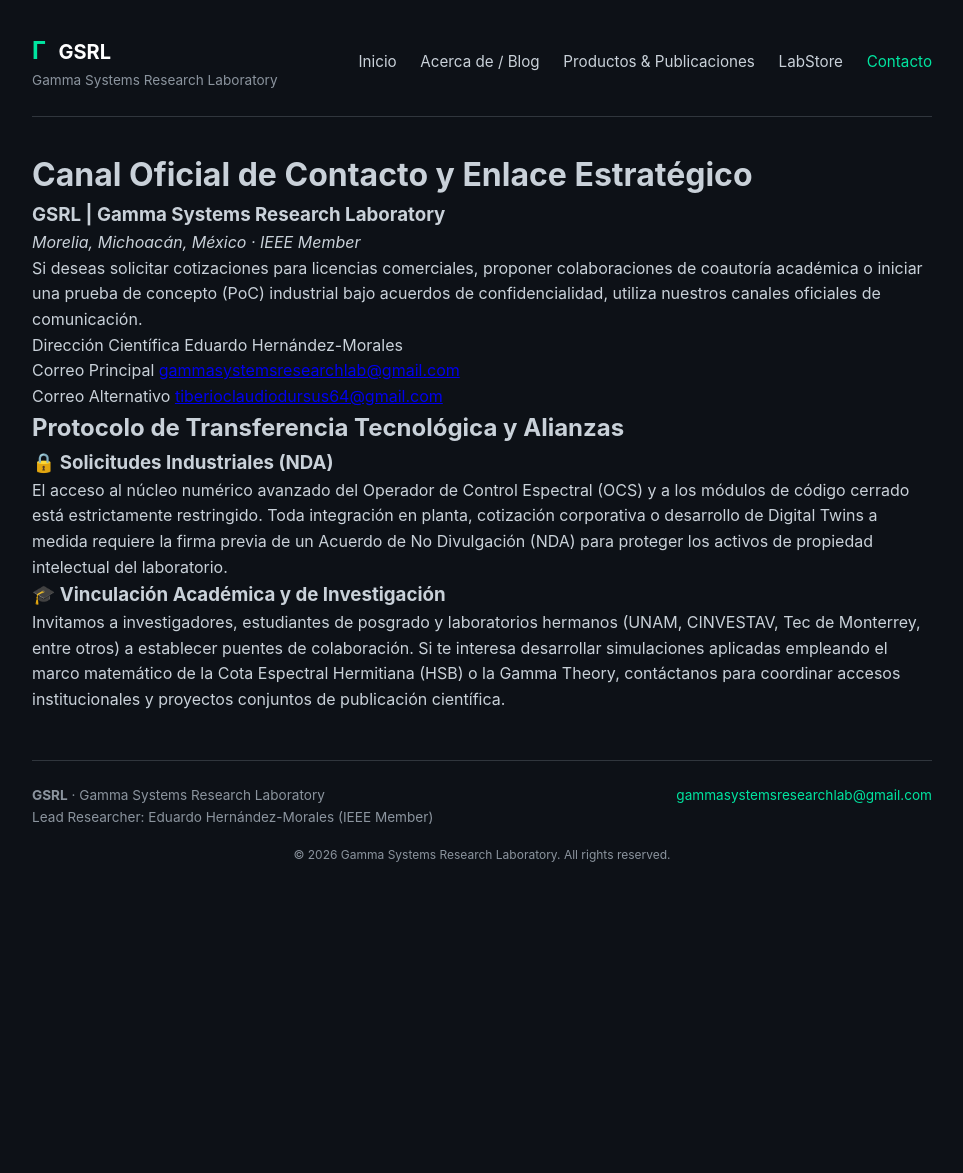
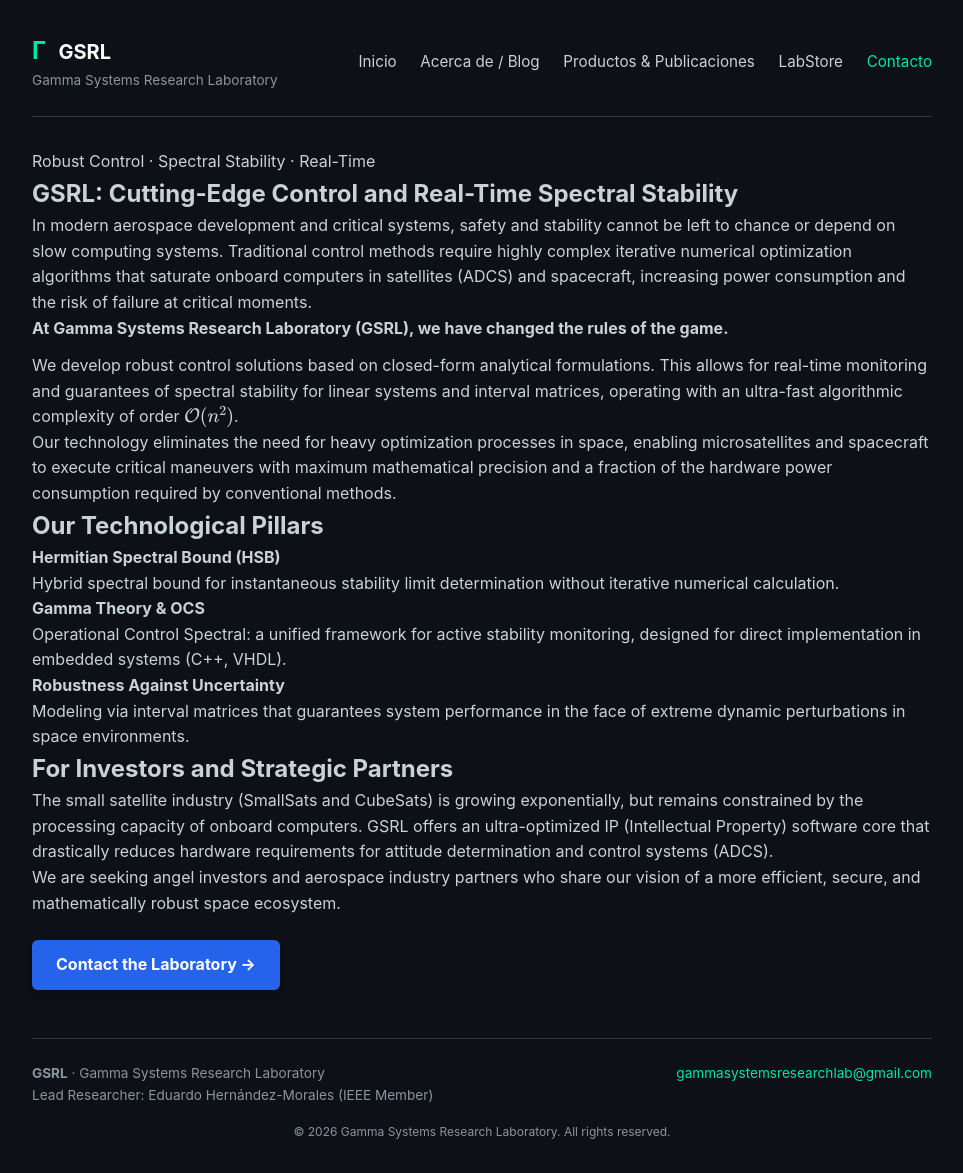
Before and after one commit to eduardohernandezmoralesa01-winsa/eduardohernandezmoralesa01-winsa, a Jekyll site: the page built from contacto.md, in a window 1280 px wide. Shown: the whole page, without its empty margins (158-1121 px from the left). Built offline with Jekyll 4.4.1, drawn with Linux system fonts in a browser that asks for light colours; before the commit the page ends 900 px from its top, so only the background shows below that.

Commit message:
Actualizar contacto.md

```diff
--- a/contacto.md
+++ b/contacto.md
@@ -4,34 +4,49 @@ title: Contacto
 permalink: /contacto/
 ---
 
-# Canal Oficial de Contacto y Enlace Estratégico
-
-### GSRL | Gamma Systems Research Laboratory
-*Morelia, Michoacán, México · IEEE Member*
-
-Si deseas solicitar cotizaciones para licencias comerciales, proponer colaboraciones de coautoría académica o iniciar una prueba de concepto (PoC) industrial bajo acuerdos de confidencialidad, utiliza nuestros canales oficiales de comunicación.
+<section class="hero">
+  <div class="hero-kicker">Robust Control · Spectral Stability · Real-Time</div>
+  <h1>GSRL: Cutting-Edge Control and Real-Time Spectral Stability</h1>
+  <p class="hero-lede">
+    In modern aerospace development and critical systems, safety and stability cannot be left to chance or depend on slow computing systems. Traditional control methods require highly complex iterative numerical optimization algorithms that saturate onboard computers in satellites (ADCS) and spacecraft, increasing power consumption and the risk of failure at critical moments.
+  </p>
+</section>
 
 <div class="card">
-  <div class="contact-item">
-    <span class="contact-label">Dirección Científica</span>
-    <span>Eduardo Hernández-Morales</span>
+  <strong>At Gamma Systems Research Laboratory (GSRL), we have changed the rules of the game.</strong>
+  <p style="margin-top:12px">
+    We develop robust control solutions based on closed-form analytical formulations. This allows for real-time monitoring and guarantees of spectral stability for linear systems and interval matrices, operating with an ultra-fast algorithmic complexity of order $\mathcal{O}(n^2)$.
+  </p>
+  <p>
+    Our technology eliminates the need for heavy optimization processes in space, enabling microsatellites and spacecraft to execute critical maneuvers with maximum mathematical precision and a fraction of the hardware power consumption required by conventional methods.
+  </p>
+</div>
+
+## Our Technological Pillars
+
+<div class="card-grid">
+  <div class="pillar">
+    <h4>Hermitian Spectral Bound (HSB)</h4>
+    <p style="margin:0">Hybrid spectral bound for instantaneous stability limit determination without iterative numerical calculation.</p>
   </div>
-  <div class="contact-item">
-    <span class="contact-label">Correo Principal</span>
-    <a href="mailto:gammasystemsresearchlab@gmail.com">gammasystemsresearchlab@gmail.com</a>
+  <div class="pillar">
+    <h4>Gamma Theory &amp; OCS</h4>
+    <p style="margin:0">Operational Control Spectral: a unified framework for active stability monitoring, designed for direct implementation in embedded systems (C++, VHDL).</p>
   </div>
-  <div class="contact-item">
-    <span class="contact-label">Correo Alternativo</span>
-    <a href="mailto:tiberioclaudiodursus64@gmail.com">tiberioclaudiodursus64@gmail.com</a>
+  <div class="pillar">
+    <h4>Robustness Against Uncertainty</h4>
+    <p style="margin:0">Modeling via interval matrices that guarantees system performance in the face of extreme dynamic perturbations in space environments.</p>
   </div>
 </div>
 
-## Protocolo de Transferencia Tecnológica y Alianzas
+## For Investors and Strategic Partners
 
-### 🔒 Solicitudes Industriales (NDA)
+The small satellite industry (SmallSats and CubeSats) is growing exponentially, but remains constrained by the processing capacity of onboard computers. GSRL offers an ultra-optimized IP (Intellectual Property) software core that drastically reduces hardware requirements for attitude determination and control systems (ADCS).
 
-El acceso al núcleo numérico avanzado del Operador de Control Espectral (OCS) y a los módulos de código cerrado está estrictamente restringido. Toda integración en planta, cotización corporativa o desarrollo de Digital Twins a medida requiere la firma previa de un Acuerdo de No Divulgación (NDA) para proteger los activos de propiedad intelectual del laboratorio.
+We are seeking angel investors and aerospace industry partners who share our vision of a more efficient, secure, and mathematically robust space ecosystem.
 
-### 🎓 Vinculación Académica y de Investigación
-
-Invitamos a investigadores, estudiantes de posgrado y laboratorios hermanos (UNAM, CINVESTAV, Tec de Monterrey, entre otros) a establecer puentes de colaboración. Si te interesa desarrollar simulaciones aplicadas empleando el marco matemático de la Cota Espectral Hermitiana (HSB) o la Gamma Theory, contáctanos para coordinar accesos institucionales y proyectos conjuntos de publicación científica.
+<p style="margin-top: 24px;">
+  <a href="{{ '/contacto/' | relative_url }}" class="buy-btn" style="color: #ffffff !important; background-color: #2563eb; padding: 12px 24px; border-radius: 6px; text-decoration: none; display: inline-block; font-weight: bold; box-shadow: 0 2px 4px rgba(0,0,0,0.3);">
+    Contact the Laboratory &rarr;
+  </a>
+</p>
```
